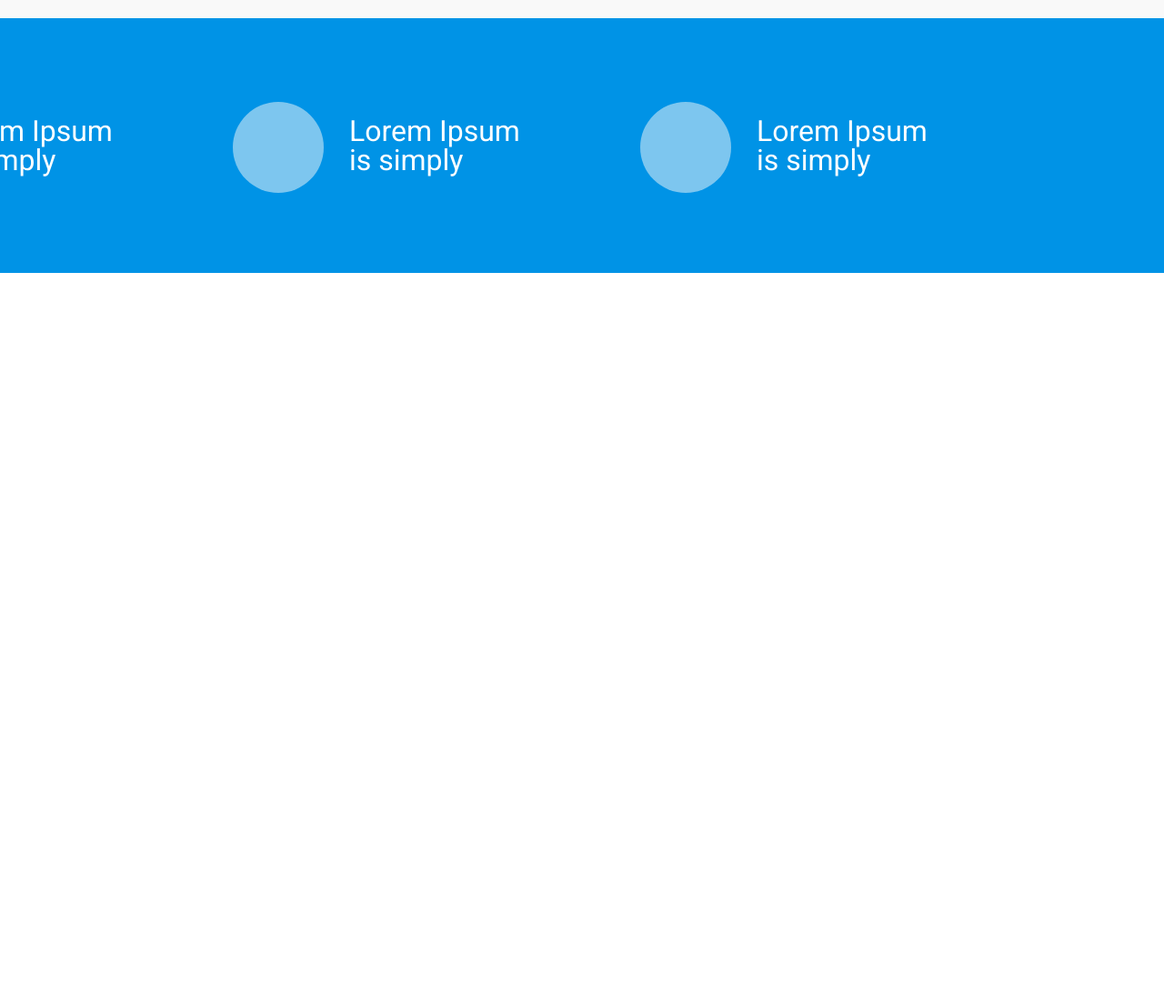
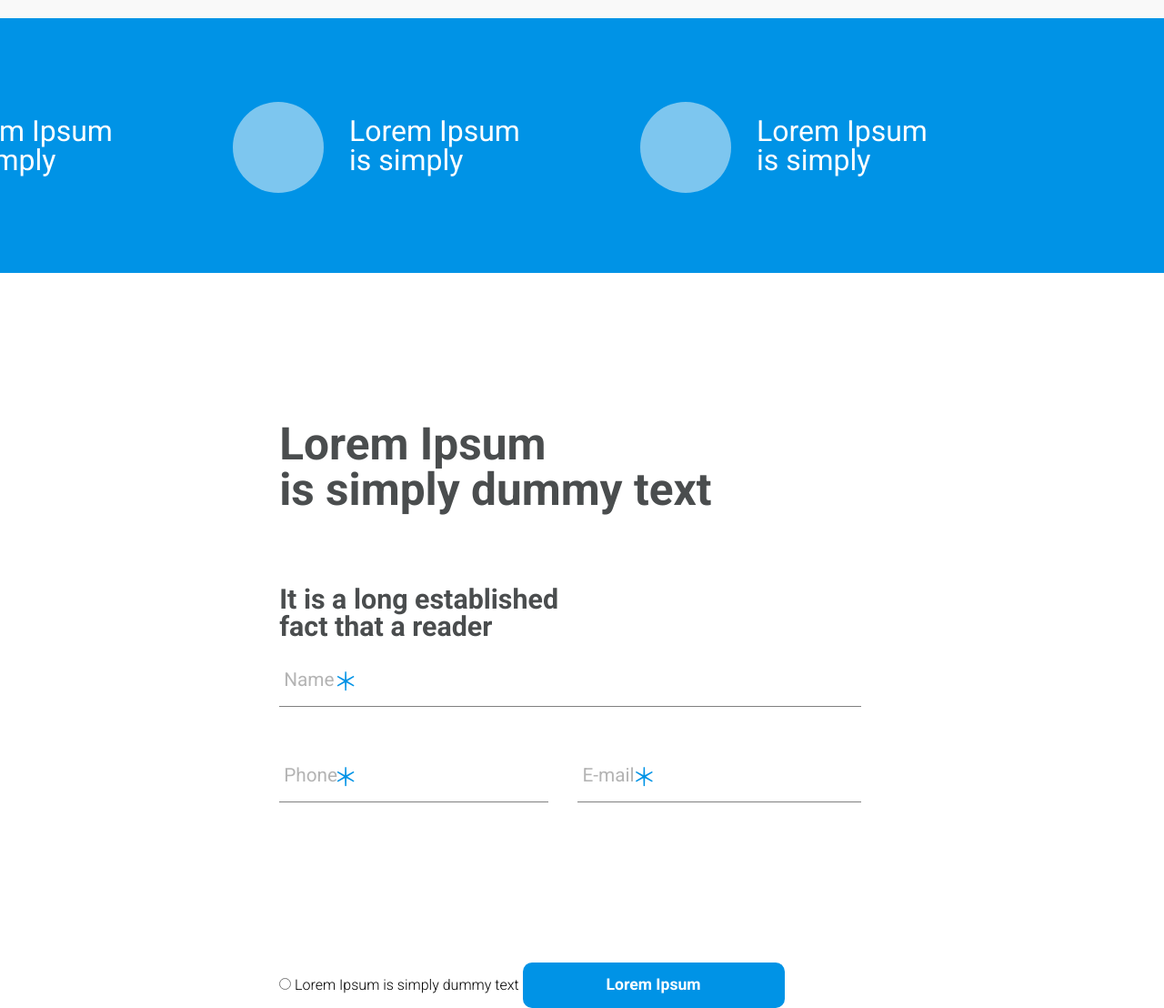
Before and after one commit to Frant22/vis-a-vis-test, a website built with Parcel: page src/index.html in a window 1280 px wide. Shown: the part 5037-6145 px from the top of the page at 91% size. Before the commit the page ends 5337 px from the top, so only its background shows below. Built offline with nearby package versions, Linux system fonts and the light colour scheme; files whose address does not match are found by name.

Commit message:
add Demo

```diff
--- a/src/index.html
+++ b/src/index.html
@@ -150,6 +150,71 @@
         </p>
         </div>
       </section>
+
+      <section class="section fifthsection">
+        <h2 class="fifthsection__heading">
+          Lorem Ipsum
+          <br>
+          is simply dummy text
+        </h2>
+        <div class="fifthsection__content">
+          <div class="fifthsection__form form">
+            <h3 class="form__title">
+              It is a long established fact that a reader
+            </h3>
+            <label class="placeinput">
+              <input
+                required="1"
+                type="text"
+                id="name"
+                class="form__input input"
+              />
+              <div class="place_holder">
+                Name<span>＊</span>
+              </div>
+            </label>
+
+            <div class="form__contacts">
+              <label class="placeinput">
+                <input
+                  required="1"
+                  type="tel"
+                  id="phone"
+                  class="form__input input"
+                />
+                <div class="place_holder">
+                  Phone<span>＊</span>
+                </div>
+              </label>
+
+              <label class="placeinput">
+                <input
+                  required="1"
+                  type="email"
+                  id="email"
+                  class="form__input input"
+                />
+                <div class="place_holder">
+                  E-mail<span>＊</span>
+                </div>
+              </label>
+            </div>
+            <slider>
+            <div class="form__confirmation">
+              <input
+                type="radio"
+                id="confirm"
+                value="ok"
+              >
+              <label for="confirm">Lorem Ipsum is simply dummy text</label>
+              <button class="form__button button">Lorem Ipsum</button>
+            </div>
+          </div>
+          <div class="fifthsection__contacts contscts">
+
+          </div>
+        </div>
+      </section>
     </main>
     <script src="main.js" defer></script>
   </body>
--- /dev/null
+++ b/src/styles/_fifthsection.scss
@@ -0,0 +1,10 @@
+.fifthsection {
+  &__heading {
+    font-size: 3.1rem;
+    color: $text-color;
+    font-weight: 700;
+
+    width: 37rem;
+    padding: 19rem 0 5rem 7rem;
+  }
+}
--- /dev/null
+++ b/src/styles/_form.scss
@@ -0,0 +1,30 @@
+.form {
+  padding-left: 7rem;
+  width: 47rem;
+
+  &__title {
+    font-size: 1.9rem;
+    color: $text-color;
+    font-weight: 700;
+
+    width: 20rem;
+    padding-bottom: 2rem;
+  }
+
+  &__input {
+    width: 100%;
+    padding-bottom: 1rem;
+    margin-bottom: 4rem;
+    padding-left: 0.4rem;
+    font-size: 1.3rem;
+  }
+
+  &__contacts {
+    display: flex;
+    // justify-content: space-between;
+  }
+
+  &__confirmation {
+    padding-top: 7rem;
+  }
+}
--- /dev/null
+++ b/src/styles/_input.scss
@@ -0,0 +1,55 @@
+.input {
+  background: transparent;
+  border-bottom: 1px solid grey;
+  color: grey;
+
+  outline: none;
+
+  &:focus,
+  &:-webkit-autofill,
+  &:-webkit-autofill:hover,
+  &:-webkit-autofill:focus {
+    outline: none;
+    border-bottom: 1px solid grey;
+    -webkit-text-fill-color: gray;
+    -webkit-box-shadow: 0 0 0 1000px white inset;
+    transition: background-color 5000s ease-in-out 0s;
+  }
+}
+
+.place_holder {
+  z-index: 100;
+  cursor: text;
+  position: absolute;
+  top: 1px;
+  left: 5px;
+  width: 5rem;
+  height: 2rem;
+  display: none;
+  color: #b4b4b4;
+  font-size: 1.3rem;
+  font-weight: 400;
+  align-items: center;
+}
+
+.placeinput input:invalid + .place_holder {
+   display: inline;
+}
+
+.placeinput {
+  position: relative;
+  overflow: hidden;
+  width: 100%;
+  font-size: 1.3rem;
+
+  &:first-child {
+    padding-right: 2rem;
+  }
+}
+.place_holder span {
+  color: $button-color;
+  font-size: 1.7rem;
+  position: absolute;
+  top: 0;
+  left: 3.4rem;
+}
--- a/src/styles/main.scss
+++ b/src/styles/main.scss
@@ -9,8 +9,11 @@
 @import 'firstSection';
 @import 'secondsection';
 @import 'fourthsection';
+@import 'fifthsection';
 @import 'box';
 @import 'center';
 @import 'bottom';
 @import 'card';
+@import 'form';
+@import 'input';
 @import 'section';
```
Also changed, not shown: README.md.
